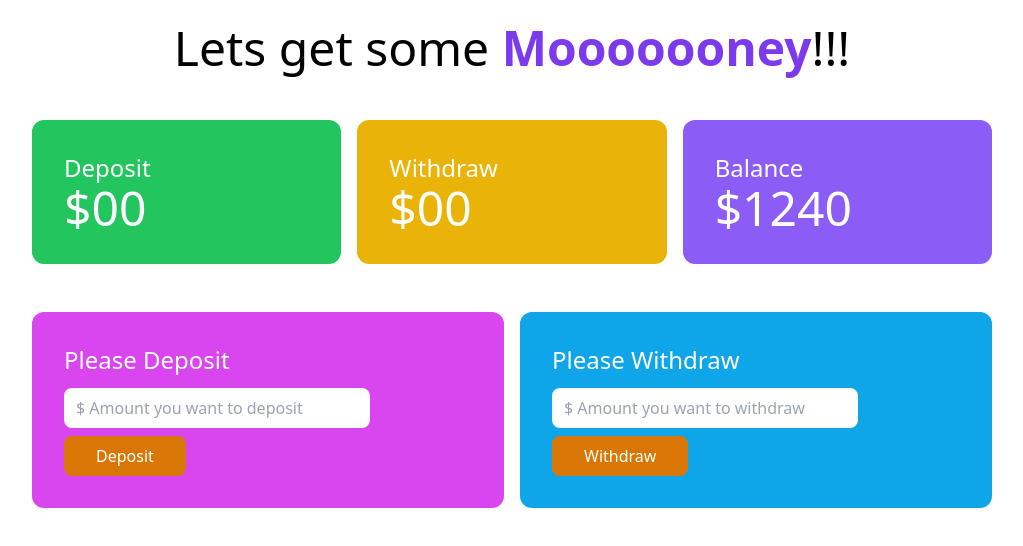
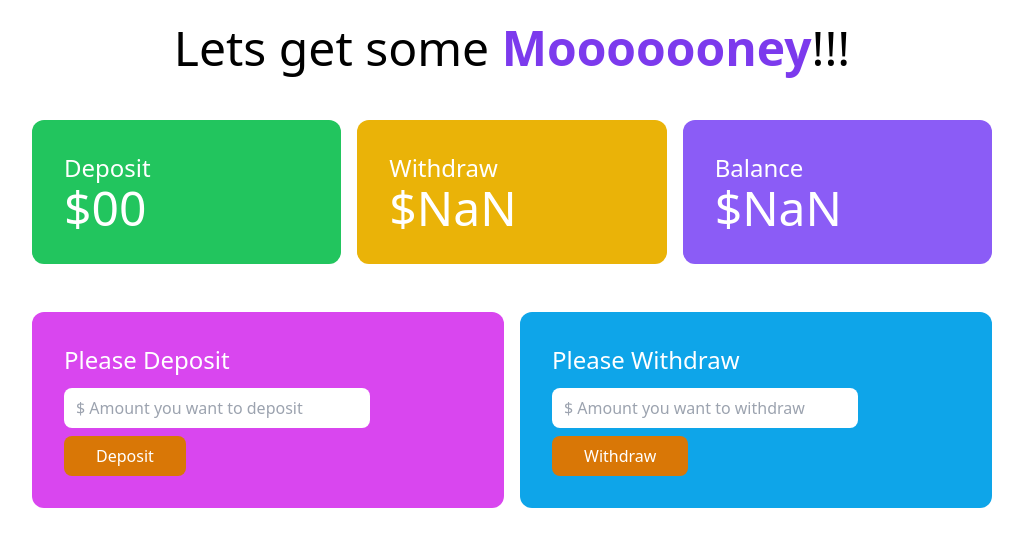
Before and after one commit to Tareq35/milestone-5, a plain HTML site: page module-26/baap-er-bank/bank.html in a window 1280 px wide. Both pictures are taken after a click on the button "Withdraw". Shown: the whole page, without its empty margins (128-1151 px from the left). Drawn offline with nearby package versions, Linux system fonts and the light colour scheme.

Commit message:
code updated

```diff
--- a/module-26/baap-er-bank/bank.html
+++ b/module-26/baap-er-bank/bank.html
@@ -23,11 +23,11 @@
                 </div>
                 <div class="bg-yellow-500 p-8 rounded-xl">
                     <h4 class="text-2xl">Withdraw</h4>
-                    <h2 class="text-5xl">$<span>00</span></h2>
+                    <h2 class="text-5xl">$<span id="withdraw-total">00</span></h2>
                 </div>
                 <div class="bg-violet-500 p-8 rounded-xl">
                     <h4 class="text-2xl">Balance</h4>
-                    <h2 class="text-5xl">$1240</h2>
+                    <h2 class="text-5xl">$<span id="balance-total">1240</span></h2>
                 </div>
         </section>
         <section class="mt-12">
@@ -54,6 +54,7 @@
     </main>
 
     <script src="./js/deposit.js"></script>
+    <script src="./js/withdraw.js"></script>
 </body>
 
 </html>
--- a/module-26/baap-er-bank/js/deposit.js
+++ b/module-26/baap-er-bank/js/deposit.js
@@ -3,17 +3,25 @@ document.getElementById('btn-deposit').addEventListener('click', function () {
     //step-2: get the deposit amount from the deposit input field
     // For input field use .value to the value inside the input field
     const depositField = document.getElementById('deposit-field');
-    const newDepositAmount = depositField.value;
+    const newDepositAmount = parseFloat(depositField.value);
 
     // step-3: get the current deposit total
     const depositTotalElement = document.getElementById('deposit-total');
-    const previousDepositTotal = depositTotalElement.innerText;
+    const previousDepositTotal = parseFloat(depositTotalElement.innerText);
 
+    //step-4: add numbers to set the total deposit
     const currentDepositTotal = previousDepositTotal + newDepositAmount;
 
     depositTotalElement.innerText = currentDepositTotal;
 
+    //step-5:
+    const balanceTotalElement = document.getElementById('balance-total');
+    const previousBalanceTotal = parseFloat(balanceTotalElement.innerText);
 
+    // step-6 calculate current total balance
+    const currentBalanceTotal = previousBalanceTotal + newDepositAmount;
+
+    balanceTotalElement.innerText = currentBalanceTotal;
 
     // last step: clear the deposit field
     depositField.value = '';
--- /dev/null
+++ b/module-26/baap-er-bank/js/withdraw.js
@@ -0,0 +1,27 @@
+// 1. add event handler with the withdraw button
+document.getElementById('btn-withdraw').addEventListener('click', function () {
+    //2. get the withdraw amount from the withdraw input field
+    const withdrawField = document.getElementById('withdraw-field');
+    const newWithdrawAmount = parseFloat(withdrawField.value);
+
+    // step-3: get the current withdraw total
+    const withdrawTotalElement = document.getElementById('withdraw-total');
+    const previousWithdrawTotal = parseFloat(withdrawTotalElement.innerText);
+
+    // step-4: add numbers to set the total withdraw
+    const currentWithdrawTotal = previousWithdrawTotal + newWithdrawAmount;
+
+    withdrawTotalElement.innerText = currentWithdrawTotal;
+
+    // step-5: get the total balance;
+    const balanceTotalElement = document.getElementById('balance-total');
+    const previousBalanceTotal = parseFloat(balanceTotalElement.innerText);
+
+    // step-6: calculate current total balance
+    const currentBalanceTotal = previousBalanceTotal - newWithdrawAmount;
+
+    balanceTotalElement.innerText = currentBalanceTotal;
+
+    // last step: clear the withdraw field
+    withdrawField.value = '';
+})
```
